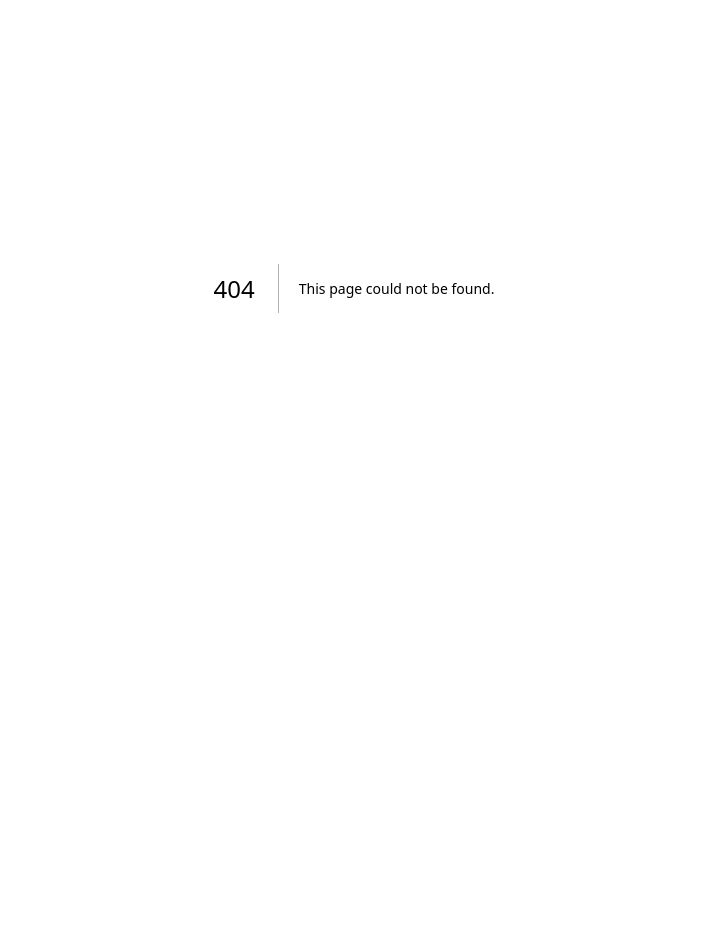
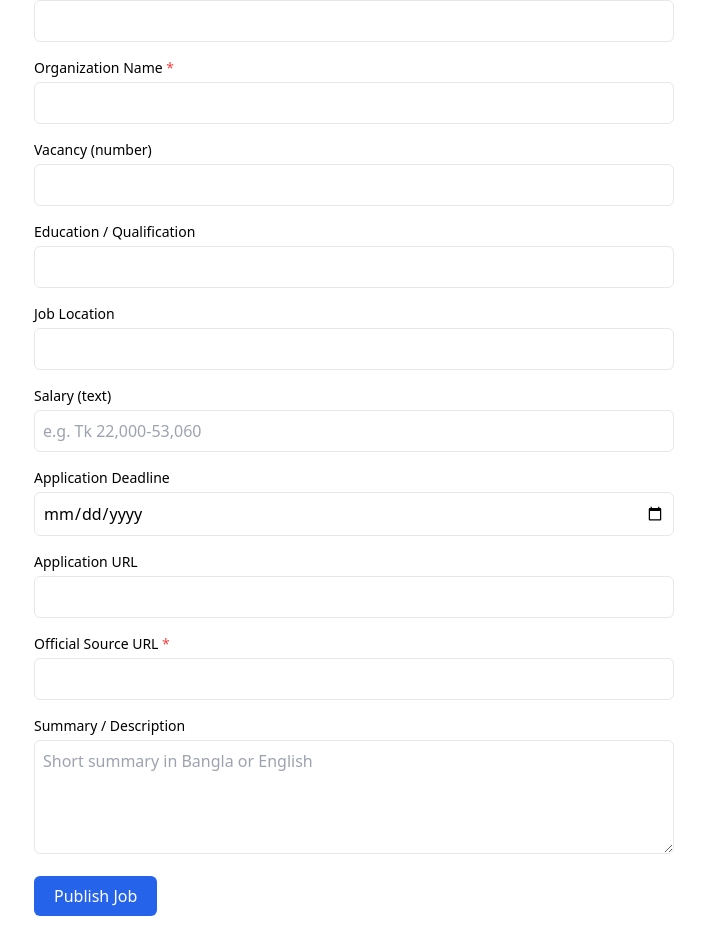
Before and after one commit to MASUd9330/bd-career-platform, a Next.js app: page /admin/jobs/new in a window 1280 px wide. Before the commit this address had no page. Shown: the part 112-1060 px from the top of the page, without its empty margins (286-991 px from the left). Before the commit the page ends 800 px from the top, so only its background shows below. Built offline with nearby package versions, Linux system fonts and the light colour scheme.

Commit message:
Add manual job entry admin form + API route

```diff
--- /dev/null
+++ b/app/admin/jobs/new/page.tsx
@@ -0,0 +1,102 @@
+"use client";
+
+import { useState } from "react";
+
+export default function NewJobPage() {
+  const [status, setStatus] = useState<"idle" | "saving" | "done" | "error">("idle");
+  const [message, setMessage] = useState("");
+
+  async function handleSubmit(e: React.FormEvent<HTMLFormElement>) {
+    e.preventDefault();
+    setStatus("saving");
+
+    const form = new FormData(e.currentTarget);
+    const payload = Object.fromEntries(form.entries());
+
+    try {
+      const res = await fetch("/api/admin/jobs", {
+        method: "POST",
+        headers: { "Content-Type": "application/json" },
+        body: JSON.stringify(payload),
+      });
+      const data = await res.json();
+      if (!res.ok) throw new Error(data.error || "Failed to save");
+
+      setStatus("done");
+      setMessage(`Saved! View at /jobs/${data.slug}`);
+      e.currentTarget.reset();
+    } catch (err) {
+      setStatus("error");
+      setMessage(err instanceof Error ? err.message : "Unknown error");
+    }
+  }
+
+  return (
+    <main className="max-w-2xl mx-auto px-4 py-8">
+      <h1 className="text-2xl font-bold mb-6">Add Job Manually</h1>
+
+      <form onSubmit={handleSubmit} className="space-y-4">
+        <Field label="Title" name="title" required />
+        <Field label="Organization Name" name="organizationName" required />
+        <Field label="Vacancy (number)" name="vacancy" type="number" />
+        <Field label="Education / Qualification" name="education" />
+        <Field label="Job Location" name="jobLocation" />
+        <Field label="Salary (text)" name="salaryText" placeholder="e.g. Tk 22,000-53,060" />
+        <Field label="Application Deadline" name="applicationDeadline" type="date" />
+        <Field label="Application URL" name="applicationUrl" type="url" />
+        <Field label="Official Source URL" name="sourceUrl" type="url" required />
+
+        <div>
+          <label className="block text-sm font-medium mb-1">Summary / Description</label>
+          <textarea
+            name="excerpt"
+            rows={4}
+            className="w-full border rounded-md p-2"
+            placeholder="Short summary in Bangla or English"
+          />
+        </div>
+
+        <button
+          type="submit"
+          disabled={status === "saving"}
+          className="bg-blue-600 text-white px-5 py-2 rounded-md disabled:opacity-50"
+        >
+          {status === "saving" ? "Saving..." : "Publish Job"}
+        </button>
+
+        {message && (
+          <p className={status === "error" ? "text-red-600" : "text-green-700"}>{message}</p>
+        )}
+      </form>
+    </main>
+  );
+}
+
+function Field({
+  label,
+  name,
+  type = "text",
+  required = false,
+  placeholder,
+}: {
+  label: string;
+  name: string;
+  type?: string;
+  required?: boolean;
+  placeholder?: string;
+}) {
+  return (
+    <div>
+      <label className="block text-sm font-medium mb-1">
+        {label} {required && <span className="text-red-500">*</span>}
+      </label>
+      <input
+        type={type}
+        name={name}
+        required={required}
+        placeholder={placeholder}
+        className="w-full border rounded-md p-2"
+      />
+    </div>
+  );
+}
--- /dev/null
+++ b/app/api/admin/jobs/route.ts
@@ -0,0 +1,88 @@
+import { NextRequest, NextResponse } from "next/server";
+import { db } from "@/lib/db";
+import { posts, jobDetails, organizations } from "@/db/schema";
+import { eq } from "drizzle-orm";
+
+function slugify(title: string): string {
+  return title
+    .toLowerCase()
+    .trim()
+    .replace(/[^\w\u0980-\u09FF\s-]/g, "")
+    .replace(/\s+/g, "-")
+    .slice(0, 100);
+}
+
+export async function POST(req: NextRequest) {
+  const body = await req.json();
+
+  const {
+    title,
+    organizationName,
+    vacancy,
+    education,
+    jobLocation,
+    salaryText,
+    applicationDeadline,
+    applicationUrl,
+    sourceUrl,
+    excerpt,
+  } = body;
+
+  if (!title || !organizationName || !sourceUrl) {
+    return NextResponse.json(
+      { error: "title, organizationName and sourceUrl are required" },
+      { status: 400 }
+    );
+  }
+
+  // Find or create the organization
+  const orgSlug = slugify(organizationName);
+  let [org] = await db.select().from(organizations).where(eq(organizations.slug, orgSlug)).limit(1);
+  if (!org) {
+    [org] = await db
+      .insert(organizations)
+      .values({ name: organizationName, slug: orgSlug, type: "government" })
+      .returning();
+  }
+
+  // Make the post slug unique by appending a short suffix if needed
+  let slug = slugify(title);
+  const [existing] = await db.select({ id: posts.id }).from(posts).where(eq(posts.slug, slug)).limit(1);
+  if (existing) {
+    slug = `${slug}-${Date.now().toString(36)}`;
+  }
+
+  const deadline = applicationDeadline ? new Date(applicationDeadline) : null;
+
+  const [post] = await db
+    .insert(posts)
+    .values({
+      type: "job",
+      title,
+      slug,
+      excerpt: excerpt || null,
+      content: excerpt || null,
+      organizationId: org.id,
+      status: "published",
+      publishedAt: new Date(),
+      sourceUrl,
+      sourceName: organizationName,
+      aiGenerated: false,
+      seoTitle: title,
+      seoDescription: excerpt || null,
+    })
+    .returning();
+
+  await db.insert(jobDetails).values({
+    postId: post.id,
+    vacancy: vacancy ? parseInt(vacancy, 10) : null,
+    education: education || null,
+    jobLocation: jobLocation || null,
+    salaryText: salaryText || null,
+    applicationDeadline: deadline,
+    applicationUrl: applicationUrl || null,
+    validThrough: deadline,
+  });
+
+  return NextResponse.json({ success: true, slug: post.slug });
+}
```
